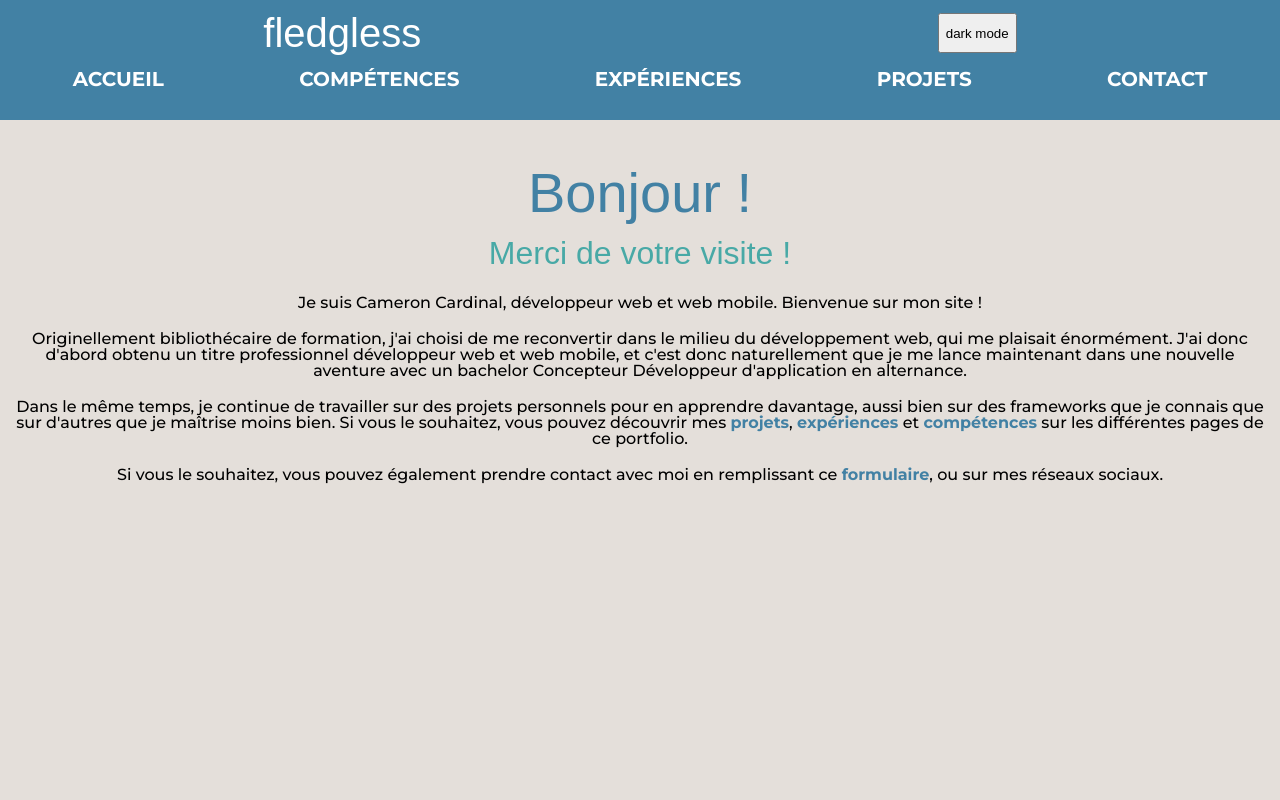
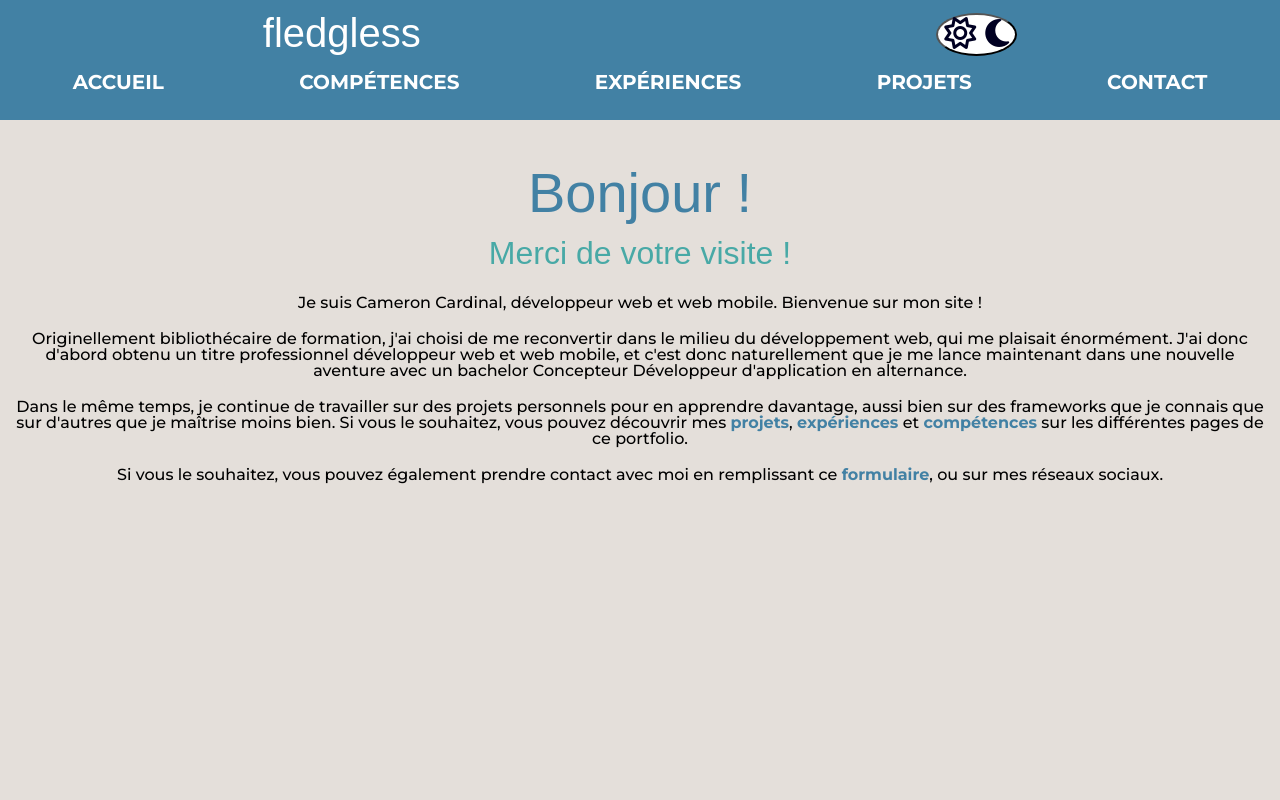
Before and after one commit to fledgless/Portfolio-Symfony-, a Symfony app: template templates/home/index.html.twig in a window 1280 px wide. Run offline with Twig, Linux system fonts and the light colour scheme; the template is opened without the code that fills it, so the values that code supplies are empty; style sheets or scripts are compiled from the project's sources; some libraries are stand-ins or nearby versions; some web fonts are replaced.

Commit message:
added style to switch light/dark mode button, still have to add a way to switch from one icon to the other when in light/dark mode

```diff
--- a/assets/styles/app.css
+++ b/assets/styles/app.css
@@ -216,6 +216,10 @@ header nav {
     justify-content: center;
 }
 
+
+
+
+
 header nav .nav-buttons {
   display: flex;
   justify-content: space-around;
@@ -223,11 +227,31 @@ header nav .nav-buttons {
   margin-bottom: 2vh;
 }
 
-header #logo {
+header nav .nav-buttons #logo {
   font-family: "Anta", sans-serif;
   color: white;
   font-size: 40px;
 }
+
+header nav .nav-buttons #hamburger {
+  display: none;
+}
+
+header nav .nav-buttons #dark-mode {
+  border-radius: 50%;
+  font-size: 32px;
+  background-color: white;
+  color: #000022;
+}
+
+body.dark-mode header nav .nav-buttons #dark-mode {
+  background-color: black;
+  color: #CFCFCD;
+}
+
+
+
+
 
 header nav .nav-list {
     flex-grow: 1;
@@ -252,15 +276,11 @@ body.dark-mode header nav .nav-list li .nav-links:hover{
   color: #4281A4;
 }
 
-#hamburger {
-    display: none;
-}
-
 @media screen and (max-width: 768px) {
     header nav .nav-list, header nav #dark-mode {
         display: none;
     }
-    header nav #hamburger {
+    header nav .nav-buttons #hamburger {
         display: block;
         cursor: pointer;
         color: white;
--- a/templates/parts/header.html.twig
+++ b/templates/parts/header.html.twig
@@ -3,7 +3,10 @@
         <div class="nav-buttons">
             <div id="logo">fledgless</div>
             <i id="hamburger" class="fa-solid fa-bars"></i>
-            <button id="dark-mode">dark mode</button>
+            <button id="dark-mode">
+                <i class="fa-regular fa-sun"></i>
+                <i class="fa-solid fa-moon"></i>
+            </button>
         </div>
         <ul class="nav-list">
             <li>
```
